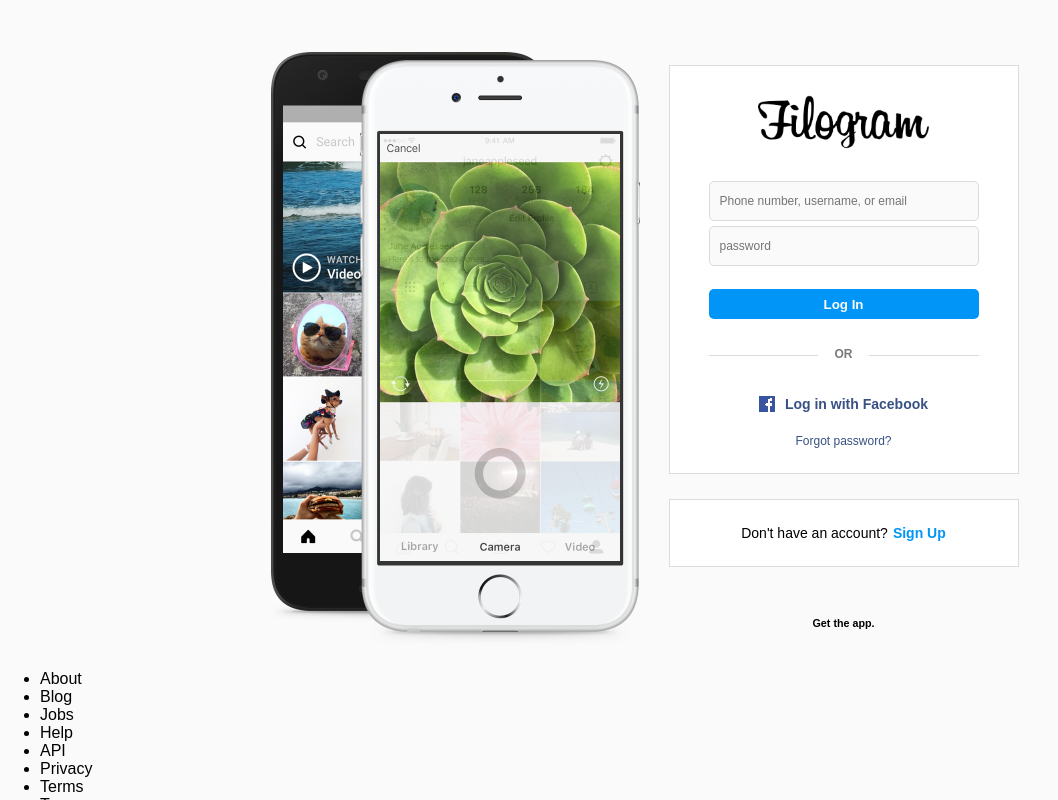
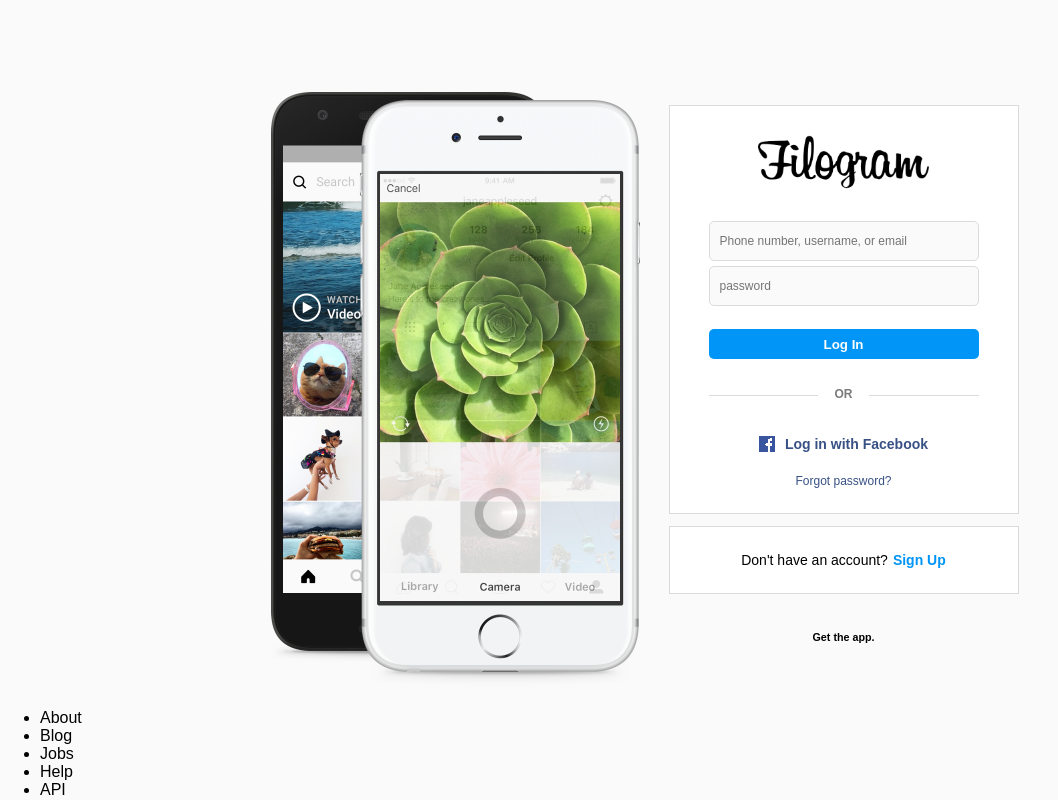
Before and after one commit to jahedev/filogram, a React (Create React App) app: page / in a window 1280 px wide. Shown: the top 800 px of the page, without its empty margins (0-1058 px from the left). Built offline with nearby package versions, Linux system fonts and the light colour scheme.

Commit message:
padding changes

```diff
--- a/src/assets/css/signup.css
+++ b/src/assets/css/signup.css
@@ -8,7 +8,7 @@
   display: flex;
   justify-content: center;
   flex-direction: row;
-  margin-top: 40px;
+  margin-top: 10vh;
 }
 
 .signup-main-container .left-col img {
@@ -25,7 +25,7 @@
 
 .form-container {
   width: 350px;
-  margin-bottom: 25px;
+  margin-bottom: 12px;
   padding: 25px;
   border: 1px solid var(--grey-219);
   background-color: white;
@@ -103,7 +103,7 @@
 
 .signup-with-facebook a:first-of-type {
   font-size: 14px;
-  font-weight: 800;
+  font-weight: 600;
   display: inline;
   width: 100%;
   height: 20px;
@@ -140,3 +140,7 @@
   color: rgb(0, 149, 246);
   font-weight: 600;
 }
+
+.login-signup a:active {
+  filter: opacity(60%);
+}
```
